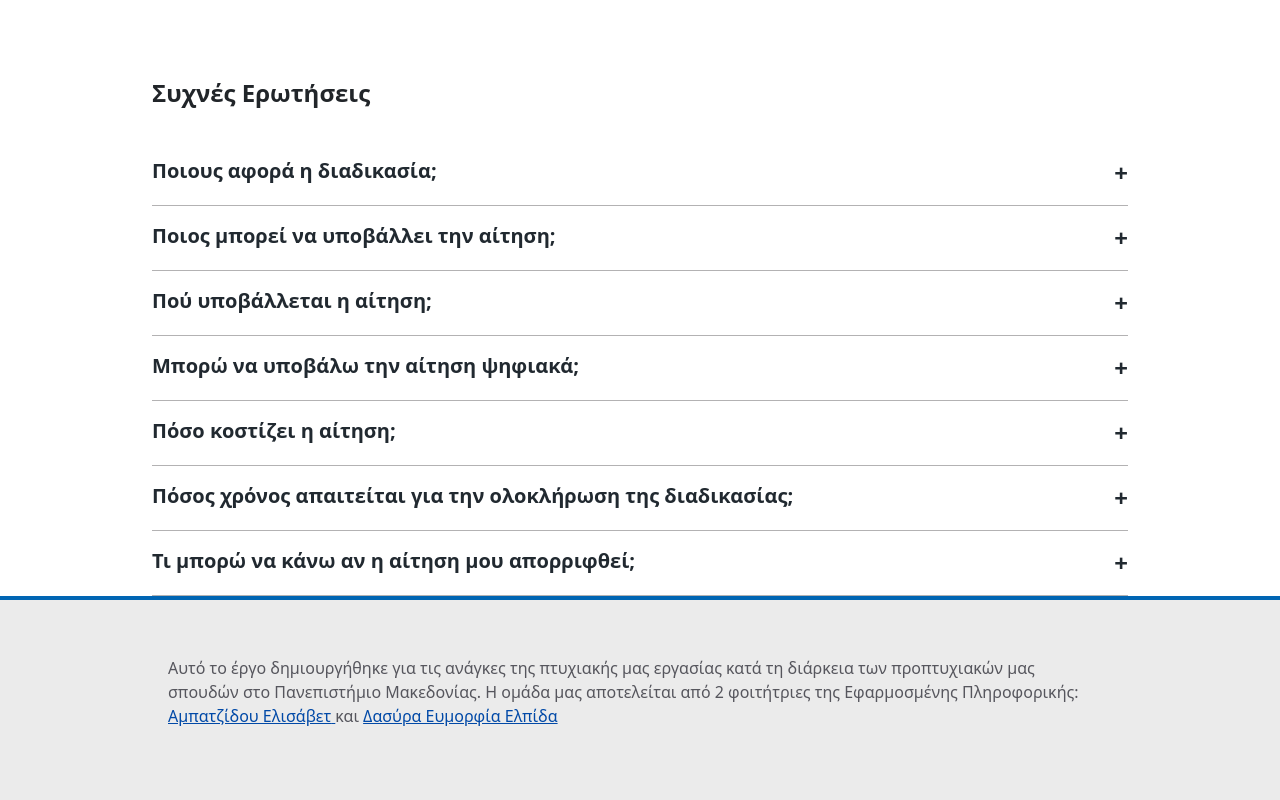
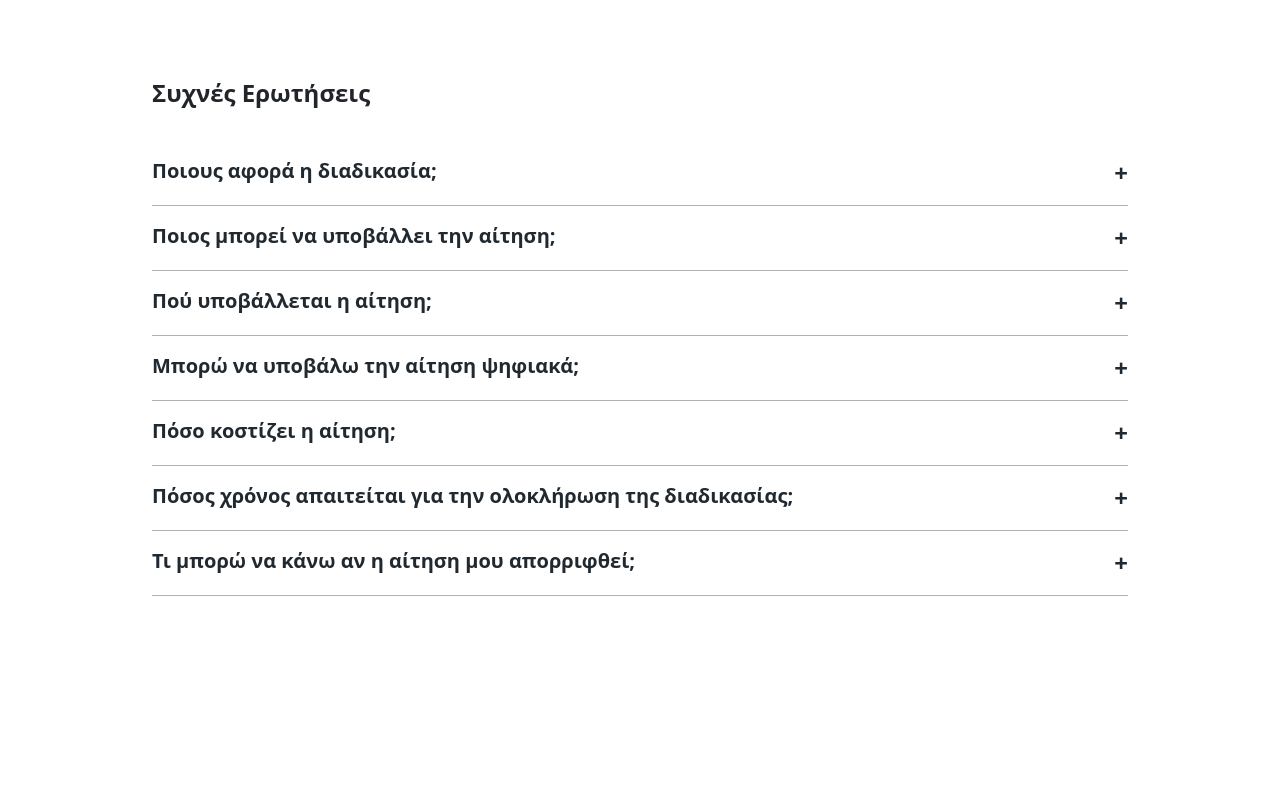
Before and after one commit to Thunderarea/ps-info-template-main, a plain HTML site: page index.html in a window 1280 px wide. Shown: the part 798-1598 px from the top of the page. After the commit the page ends 1394 px from the top, so only its background shows below. Drawn offline with nearby package versions, Linux system fonts and the light colour scheme.

Commit message:
Remove footer

```diff
--- a/index.html
+++ b/index.html
@@ -109,7 +109,7 @@
     <div id="faqContainer" class="govgr-accordion govgr-width-container faqContainer" style="display: none"></div>
 
     <!-- FOOTER  -->
-    <footer class="govgr-footer" role="contentinfo">
+    <!-- <footer class="govgr-footer" role="contentinfo">
       <div class="govgr-width-container">
         <div class="govgr-footer__meta">
           <div class="govgr-footer__meta-item govgr-footer__meta-item--grow">
@@ -141,11 +141,11 @@
             </div>
           </div>
           <div class="govgr-footer__meta-item">
-            <!-- <img class="govgr-footer__government-logo" src="static/img/government-logo2.svg" alt="government logo" /> -->
+            <img class="govgr-footer__government-logo" src="static/img/government-logo2.svg" alt="government logo" />
           </div>
         </div>
       </div>
-    </footer>
+    </footer> -->
   </body>
 
   <!-- JS -->
```
